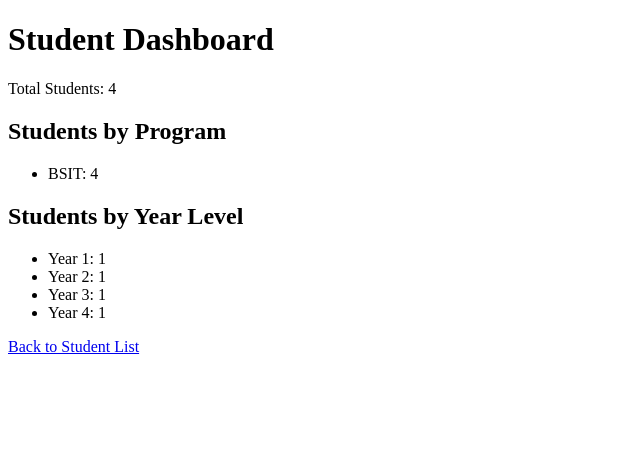
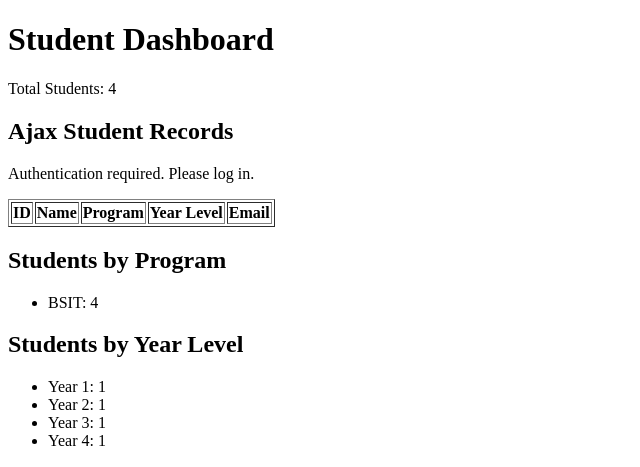
Before and after one commit to cmmusngiua/CMM_DjangoWebApp, a Django app: page /registration/dashboard/ in a window 1280 px wide. Shown: the top 467 px of the page, without its empty margins (0-640 px from the left). Run offline with Django 5.2, Linux system fonts and the light colour scheme; data comes from the database, SQL or seed files in the repository; both versions use the stored data as it was after the commit; lists and menus that the app fills with data are empty.

Commit message:
Implement AJAX Student Dashboard

```diff
--- a/CMM_DjangoWebApp/settings.py
+++ b/CMM_DjangoWebApp/settings.py
@@ -25,7 +25,7 @@
 # SECURITY WARNING: don't run with debug turned on in production!
 DEBUG = True
 
-ALLOWED_HOSTS = []
+ALLOWED_HOSTS = ['127.0.0.1', 'localhost', 'testserver']
 
 
 # Application definition
--- /dev/null
+++ b/registration/static/registration/js/student_dashboard.js
@@ -0,0 +1,52 @@
+async function loadStudents() {
+    const loadingMessage = document.getElementById("loading-message");
+    const errorMessage = document.getElementById("error-message");
+    const studentCount = document.getElementById("student-count");
+    const tableBody = document.getElementById("student-table-body");
+
+    try {
+        loadingMessage.textContent = "Loading students...";
+        errorMessage.textContent = "";
+
+        const response = await fetch("/api/students/");
+
+        if (!response.ok) {
+            if (response.status === 401) {
+                throw new Error("Authentication required. Please log in.");
+            }
+            throw new Error(`HTTP error: ${response.status}`);
+        }
+
+        const data = await response.json();
+        studentCount.textContent = data.count;
+        tableBody.innerHTML = "";
+
+        if (data.students.length === 0) {
+            const row = document.createElement("tr");
+            row.innerHTML = `
+                <td colspan="5">No Student records found.</td>
+            `;
+            tableBody.appendChild(row);
+        } else {
+            data.students.forEach(student => {
+                const row = document.createElement("tr");
+                row.innerHTML = `
+                    <td>${student.id}</td>
+                    <td>${student.student_name}</td>
+                    <td>${student.program}</td>
+                    <td>${student.year_level}</td>
+                    <td>${student.email}</td>
+                `;
+                tableBody.appendChild(row);
+            });
+        }
+
+        loadingMessage.textContent = "";
+    } catch (error) {
+        loadingMessage.textContent = "";
+        errorMessage.textContent = error.message;
+        console.error("Student loading error:", error);
+    }
+}
+
+loadStudents();
--- a/registration/templates/registration/student_dashboard.html
+++ b/registration/templates/registration/student_dashboard.html
@@ -1,3 +1,5 @@
+{% load static %}
+
 <!DOCTYPE html>
 <html>
 <head>
@@ -7,7 +9,23 @@
 
     <h1>Student Dashboard</h1>
 
-    <p>Total Students: {{ total_students }}</p>
+    <p>Total Students: <span id="student-count">{{ total_students }}</span></p>
+
+    <h2>Ajax Student Records</h2>
+    <p id="loading-message">Loading students...</p>
+    <p id="error-message"></p>
+    <table border="1" id="student-table">
+        <thead>
+            <tr>
+                <th>ID</th>
+                <th>Name</th>
+                <th>Program</th>
+                <th>Year Level</th>
+                <th>Email</th>
+            </tr>
+        </thead>
+        <tbody id="student-table-body"></tbody>
+    </table>
 
     <h2>Students by Program</h2>
     <ul>
@@ -31,5 +49,7 @@
         <a href="{% url 'student_list' %}">Back to Student List</a>
     </p>
 
+<script src="{% static 'registration/js/student_dashboard.js' %}"></script>
+
 </body>
 </html>
```
Also changed, not shown: db.sqlite3 (added).
